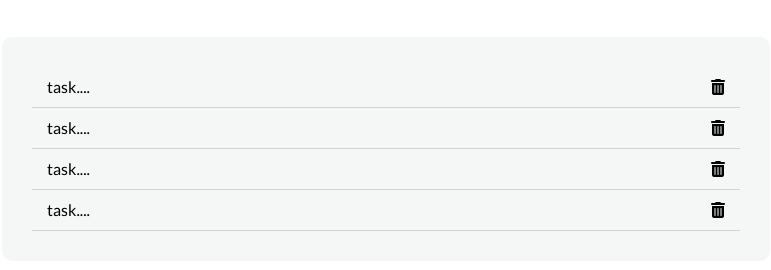
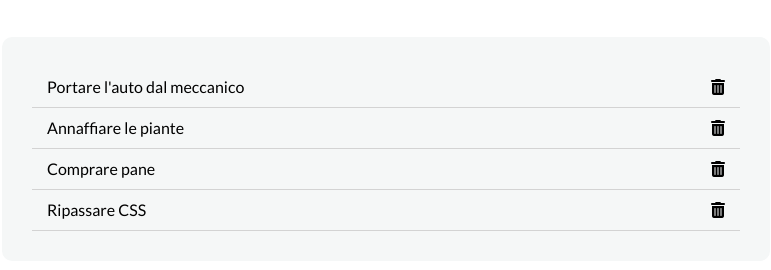
Before and after one commit to Daniele206/vue-todolist, a plain HTML site: page index.html in a window 1280 px wide. Shown: the part 130-400 px from the top of the page, without its empty margins (254-1025 px from the left). Drawn offline with nearby package versions, Linux system fonts and the light colour scheme.

Commit message:
[add] readme content, [add] array to data, [add] list-element to list(HTML)

```diff
--- a/index.html
+++ b/index.html
@@ -37,23 +37,10 @@
 
     <div class="task-container">
       <ul>
-        <li>
-          <span>task....</span>
+        <li v-for="(task, i) in todoList">
+          <span>{{task.text}}</span>
           <i class="fa-solid fa-trash-can"></i>
         </li>
-        <li>
-          <span>task....</span>
-          <i class="fa-solid fa-trash-can"></i>
-        </li>
-        <li>
-          <span>task....</span>
-          <i class="fa-solid fa-trash-can"></i>
-        </li>
-        <li>
-          <span>task....</span>
-          <i class="fa-solid fa-trash-can"></i>
-        </li>
-
       </ul>
 
     </div>
--- a/js/script.js
+++ b/js/script.js
@@ -0,0 +1,35 @@
+const {createApp} = Vue;
+
+createApp({
+
+  data(){
+    return{
+      todoList: [
+        {
+          text: 'Portare l\'auto dal meccanico',
+          done: true,
+        },
+        {
+          text: 'Annaffiare le piante',
+          done: false,
+        },
+        {
+          text: 'Comprare pane',
+          done: false,
+        },
+        {
+          text: 'Ripassare CSS',
+          done: true,
+        },
+      ]
+    }
+  },
+
+  metods:{
+
+  },
+
+  mounted(){
+
+  },
+}).mount('#app');
```
Also changed, not shown: 1 other file.
